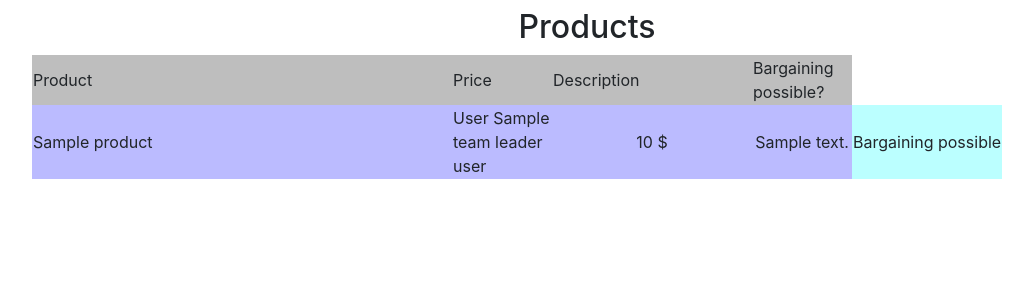
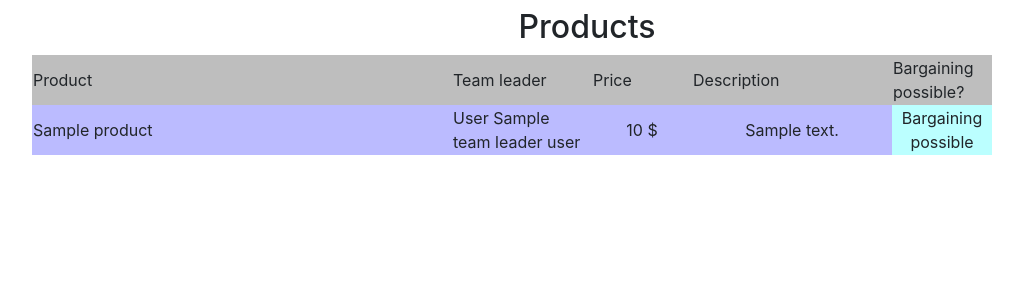
Before and after one commit to yuriosen/shop, a Flask app: template templates/index.html in a window 1280 px wide. Shown: the part 110-410 px from the top of the page, without its empty margins (53-1086 px from the left). Run offline with Flask 2, Linux system fonts and the light colour scheme; the template is opened without the code that fills it: most values are stand-ins (such as "Sample title", 1, 10 or a date in 2020); parts of the project's set-up code (start-up, migrations or seed data) failed here and were passed over; some libraries are stand-ins or nearby versions.

Commit message:
исправление ошибки

```diff
--- a/data/jobs.py
+++ b/data/jobs.py
@@ -10,7 +10,7 @@ class Jobs(SqlAlchemyBase, UserMixin):
 
     id = sqlalchemy.Column(sqlalchemy.Integer,
                            primary_key=True, autoincrement=True)
-    # team_leader = sqlalchemy.Column(sqlalchemy.Integer, ForeignKey('users.id'))
+    team_leader = sqlalchemy.Column(sqlalchemy.Integer, ForeignKey('users.id'))
     product = sqlalchemy.Column(sqlalchemy.String, nullable=True)
     price = sqlalchemy.Column(sqlalchemy.Integer, nullable=True)
     description = sqlalchemy.Column(sqlalchemy.String, nullable=True)
--- a/templates/index.html
+++ b/templates/index.html
@@ -7,6 +7,7 @@
     <table class="my_table">
         <tr class="my_row">
             <td class="title" width="420px" bgcolor="#bebebe">Product</td>
+            <td class="title" width="140px" bgcolor="#bebebe">Team leader</td>
             <td class="title" width="100px" bgcolor="#bebebe">Price</td>
             <td class="title" width="200px" bgcolor="#bebebe">Description</td>
             <td class="title" width="100px" bgcolor="#bebebe">Bargaining possible?</td>
```
